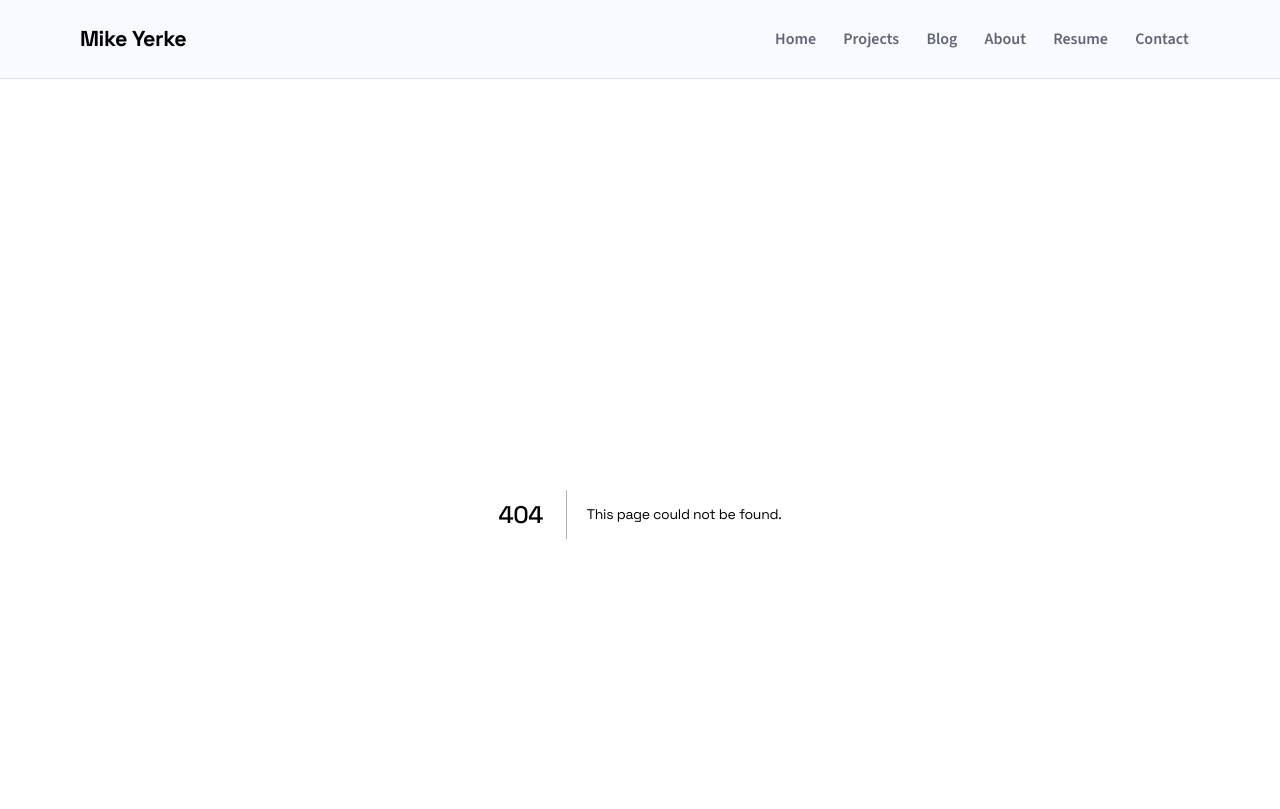
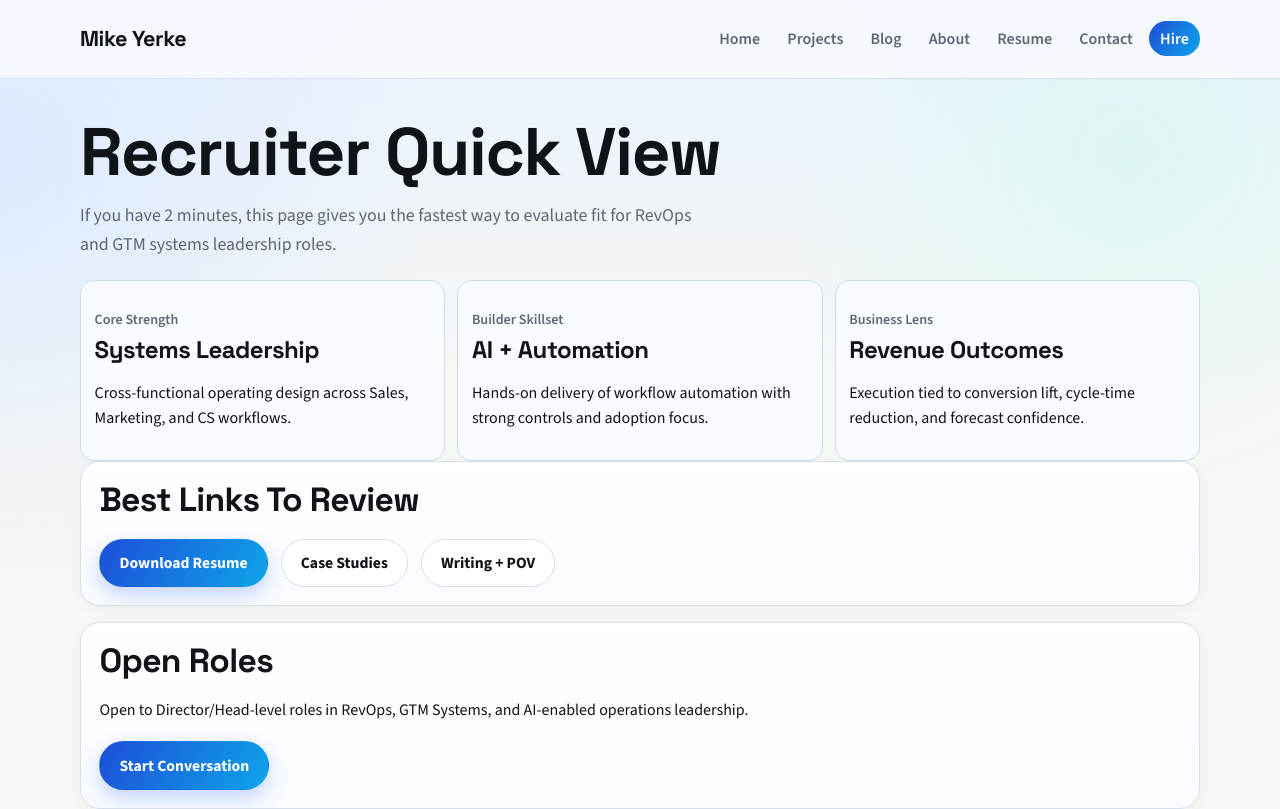
Before and after one commit to my-ships-it/mikeyerke-site, a Next.js app: page /hire in a window 1280 px wide. Before the commit this address had no page. Shown: the top 809 px of the page. Built offline with nearby package versions, Linux system fonts and the light colour scheme.

Commit message:
Add recruiter quick-view page and navigation polish

```diff
--- a/app/globals.css
+++ b/app/globals.css
@@ -41,6 +41,23 @@ body::before {
   background-size: 34px 34px;
   mask-image: radial-gradient(circle at center, black 36%, transparent 100%);
   z-index: -1;
+}
+
+.skip-link {
+  position: absolute;
+  left: -9999px;
+  top: auto;
+}
+
+.skip-link:focus {
+  left: 1rem;
+  top: 1rem;
+  z-index: 999;
+  background: #0f172a;
+  color: #ffffff;
+  padding: 0.5rem 0.8rem;
+  border-radius: 8px;
+  text-decoration: none;
 }
 
 a {
@@ -120,6 +137,11 @@ h3 {
 .nav-links a:hover {
   color: var(--brand-strong);
   background: rgba(37, 99, 235, 0.1);
+}
+
+.nav-links a.is-active {
+  color: #ffffff;
+  background: linear-gradient(120deg, #1d4ed8, #0ea5e9);
 }
 
 .page-wrap {
--- /dev/null
+++ b/app/hire/page.tsx
@@ -0,0 +1,66 @@
+import type { Metadata } from "next";
+import Link from "next/link";
+
+export const metadata: Metadata = {
+  title: "Hire Mike",
+  description: "Recruiter-friendly summary of Mike Yerke's strengths, outcomes, and links."
+};
+
+export default function HirePage() {
+  return (
+    <section>
+      <h1>Recruiter Quick View</h1>
+      <p className="page-intro">
+        If you have 2 minutes, this page gives you the fastest way to evaluate fit for RevOps and GTM systems
+        leadership roles.
+      </p>
+
+      <div className="impact-grid">
+        <article className="impact-card">
+          <p className="meta">Core Strength</p>
+          <h2>Systems Leadership</h2>
+          <p>Cross-functional operating design across Sales, Marketing, and CS workflows.</p>
+        </article>
+        <article className="impact-card">
+          <p className="meta">Builder Skillset</p>
+          <h2>AI + Automation</h2>
+          <p>Hands-on delivery of workflow automation with strong controls and adoption focus.</p>
+        </article>
+        <article className="impact-card">
+          <p className="meta">Business Lens</p>
+          <h2>Revenue Outcomes</h2>
+          <p>Execution tied to conversion lift, cycle-time reduction, and forecast confidence.</p>
+        </article>
+      </div>
+
+      <div className="list-stack">
+        <article className="list-item">
+          <h2>Best Links To Review</h2>
+          <div className="link-row">
+            <Link className="btn btn-primary" href="/resume">
+              Download Resume
+            </Link>
+            <Link className="btn btn-secondary" href="/projects">
+              Case Studies
+            </Link>
+            <Link className="btn btn-secondary" href="/blog">
+              Writing + POV
+            </Link>
+          </div>
+        </article>
+
+        <article className="list-item">
+          <h2>Open Roles</h2>
+          <p>
+            Open to Director/Head-level roles in RevOps, GTM Systems, and AI-enabled operations leadership.
+          </p>
+          <div className="link-row">
+            <Link className="btn btn-primary" href="/contact">
+              Start Conversation
+            </Link>
+          </div>
+        </article>
+      </div>
+    </section>
+  );
+}
--- a/app/layout.tsx
+++ b/app/layout.tsx
@@ -28,6 +28,9 @@ export const metadata: Metadata = {
     url: "https://mikeyerke.com",
     siteName: "Mike Yerke",
     type: "website"
+  },
+  alternates: {
+    canonical: "https://www.mikeyerke.com"
   }
 };
 
@@ -39,8 +42,26 @@ export default function RootLayout({
   return (
     <html lang="en">
       <body className={`${displayFont.variable} ${bodyFont.variable}`}>
+        <a className="skip-link" href="#main-content">
+          Skip to main content
+        </a>
+        <script
+          dangerouslySetInnerHTML={{
+            __html: JSON.stringify({
+              "@context": "https://schema.org",
+              "@type": "Person",
+              name: "Mike Yerke",
+              url: "https://www.mikeyerke.com",
+              jobTitle: "GTM Systems and RevOps Leader",
+              sameAs: ["https://www.linkedin.com/in/mikeyerke/", "https://github.com/my-ships-it"]
+            })
+          }}
+          type="application/ld+json"
+        />
         <Nav />
-        <main className="container page-wrap">{children}</main>
+        <main className="container page-wrap" id="main-content">
+          {children}
+        </main>
         <Footer />
       </body>
     </html>
--- a/components/Nav.tsx
+++ b/components/Nav.tsx
@@ -1,4 +1,7 @@
+"use client";
+
 import Link from "next/link";
+import { usePathname } from "next/navigation";
 
 const links = [
   { href: "/", label: "Home" },
@@ -6,10 +9,13 @@ const links = [
   { href: "/blog", label: "Blog" },
   { href: "/about", label: "About" },
   { href: "/resume", label: "Resume" },
-  { href: "/contact", label: "Contact" }
+  { href: "/contact", label: "Contact" },
+  { href: "/hire", label: "Hire" }
 ];
 
 export function Nav() {
+  const pathname = usePathname();
+
   return (
     <header className="site-header">
       <div className="container nav-shell">
@@ -20,7 +26,9 @@ export function Nav() {
           <ul className="nav-links">
             {links.map((link) => (
               <li key={link.href}>
-                <Link href={link.href}>{link.label}</Link>
+                <Link className={pathname === link.href ? "is-active" : ""} href={link.href}>
+                  {link.label}
+                </Link>
               </li>
             ))}
           </ul>
```
